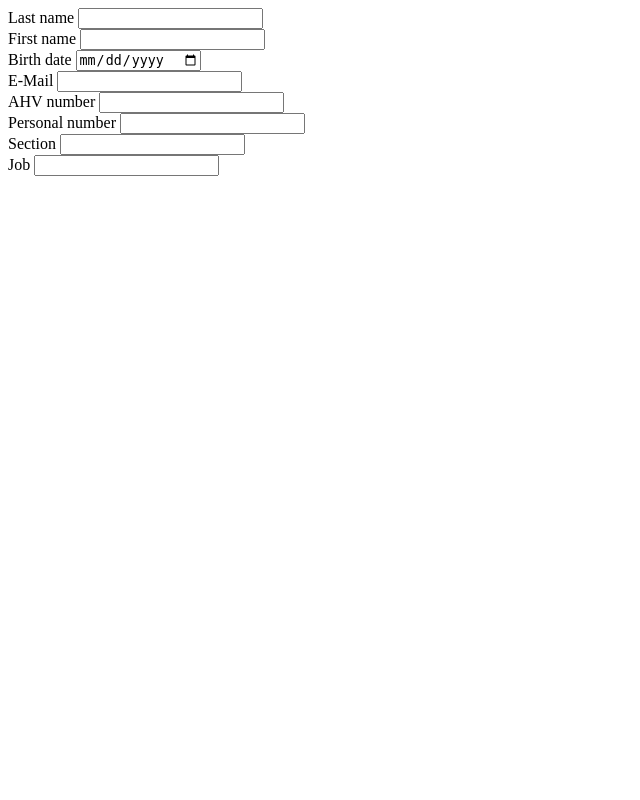
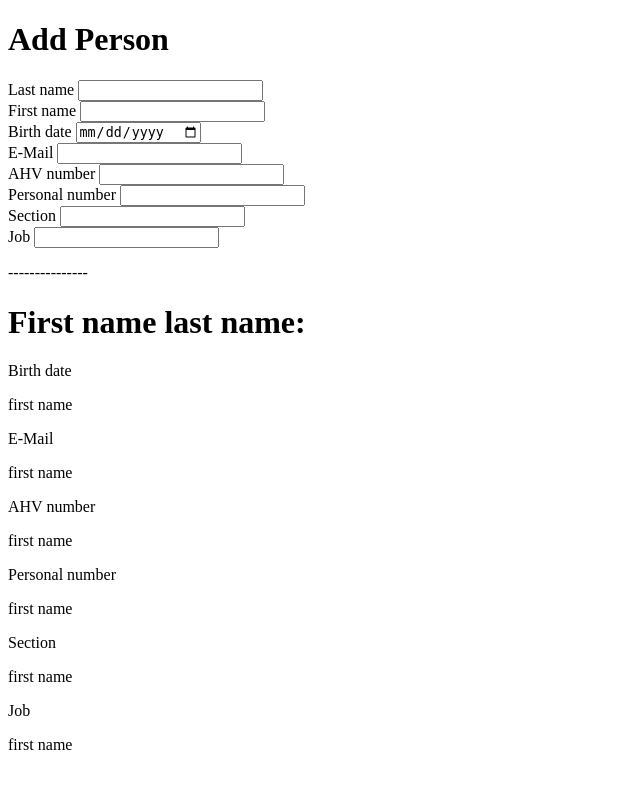
Before and after one commit to BenjaminJacober/TBZM151, a Flask app: page / in a window 1280 px wide. Shown: the whole page, without its empty margins (0-640 px from the left). Run offline with Flask 2, Linux system fonts and the light colour scheme.

Commit message:
M151 - split up html

```diff
--- a/main.py
+++ b/main.py
@@ -1,5 +1,6 @@
 import flask
 from flask import Flask
+
 app = Flask(__name__)
 
 @app.route("/")
--- /dev/null
+++ b/templates/addPersonForm.html
@@ -0,0 +1,34 @@
+<!DOCTYPE html>
+<html lang="en">
+<head>
+    <meta charset="UTF-8">
+</head>
+<body>
+    <form>
+        <h1>Add Person</h1>
+        <label>Last name</label>
+        <input type="text" id="lastname" name="lastname">
+        <br>
+        <label>First name</label>
+        <input type="text" id="firstname" name="firstname">
+        <br>
+        <label>Birth date</label>
+        <input type="date" id="birthdate" name="birthdate">
+        <br>
+        <label>E-Mail</label>
+        <input type="email" id="email" name="email">
+        <br>
+        <label>AHV number</label>
+        <input type="text" id="ahv" name="ahv">
+        <br>
+        <label>Personal number</label>
+        <input type="text" id="pnumber" name="pnumber">
+        <br>
+        <label>Section</label>
+        <input type="text" id="section" name="section">
+        <br>
+        <label>Job</label>
+        <input type="text" id="job" name="job">
+    </form>
+</body>
+</html>
--- a/templates/home.html
+++ b/templates/home.html
@@ -5,30 +5,8 @@
     <title>Home</title>
 </head>
 <body>
-    <form>
-        <label>Last name</label>
-        <input type="text" id="lastname" name="lastname">
-        <br>
-        <label>First name</label>
-        <input type="text"  id="firstname" name="firstname">
-        <br>
-        <label>Birth date</label>
-        <input type="date" id="birthdate" name="birthdate">
-        <br>
-        <label>E-Mail</label>
-        <input type="email"  id="email" name="email">
-        <br>
-        <label>AHV number</label>
-        <input type="text"  id="ahv" name="ahv">
-        <br>
-        <label>Personal number</label>
-        <input type="text" id="pnumber" name="pnumber">
-        <br>
-        <label>Section</label>
-        <input type="text" id="section" name="section">
-        <br>
-        <label>Job</label>
-        <input type="text"  id="job" name="job">
-    </form>
+    {% include 'addPersonForm.html' %}
+    <p>---------------</p>
+    {% include 'person.html' %}
 </body>
 </html>
--- /dev/null
+++ b/templates/person.html
@@ -0,0 +1,23 @@
+<!DOCTYPE html>
+<html lang="en">
+<head>
+    <meta charset="UTF-8">
+</head>
+<body>
+    <div>
+        <h1>First name last name:</h1>
+        <label>Birth date</label>
+        <p>first name</p>
+        <label>E-Mail</label>
+        <p>first name</p>
+        <label>AHV number</label>
+        <p>first name</p>
+        <label>Personal number</label>
+        <p>first name</p>
+        <label>Section</label>
+        <p>first name</p>
+        <label>Job</label>
+        <p>first name</p>
+    </div>
+</body>
+</html>
```
